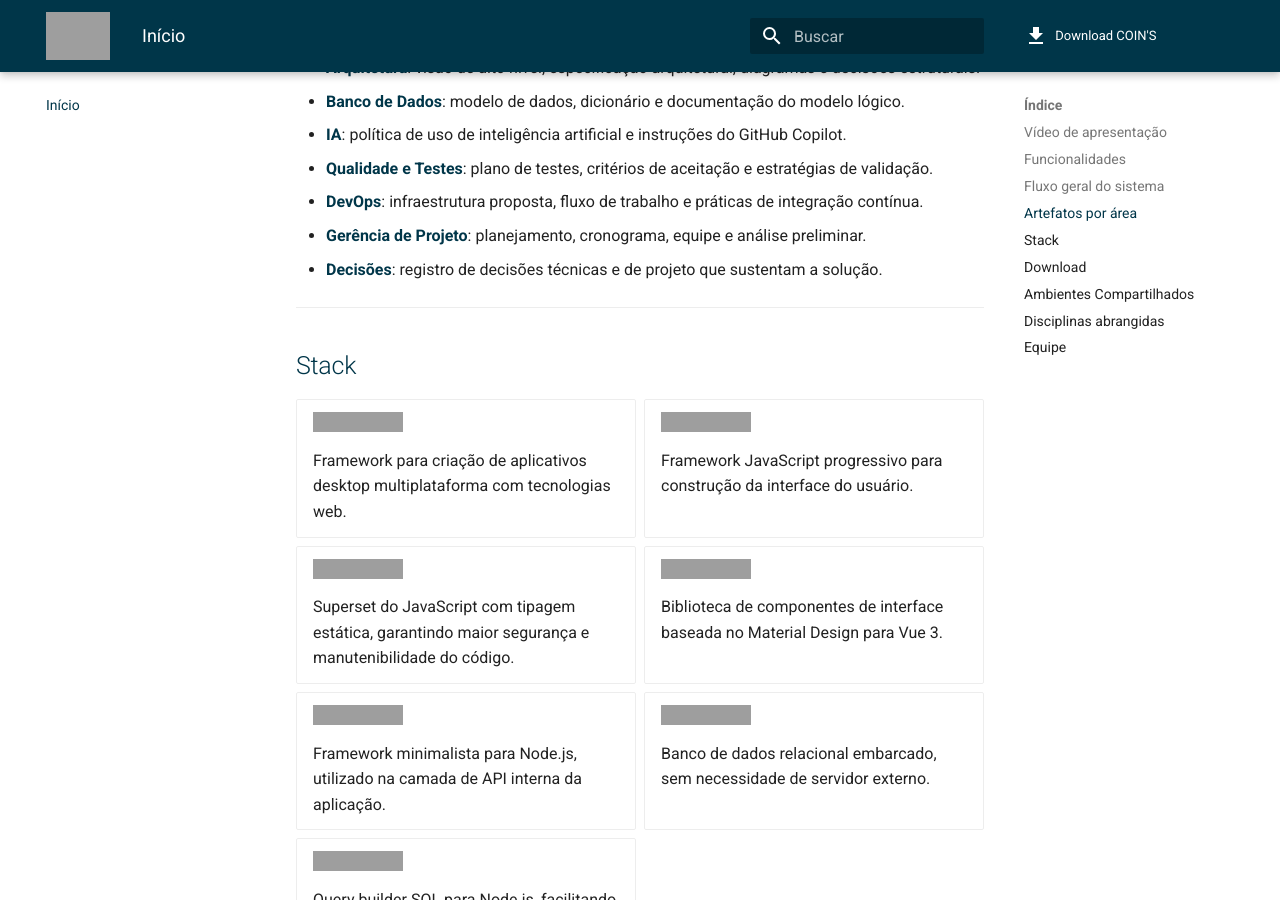
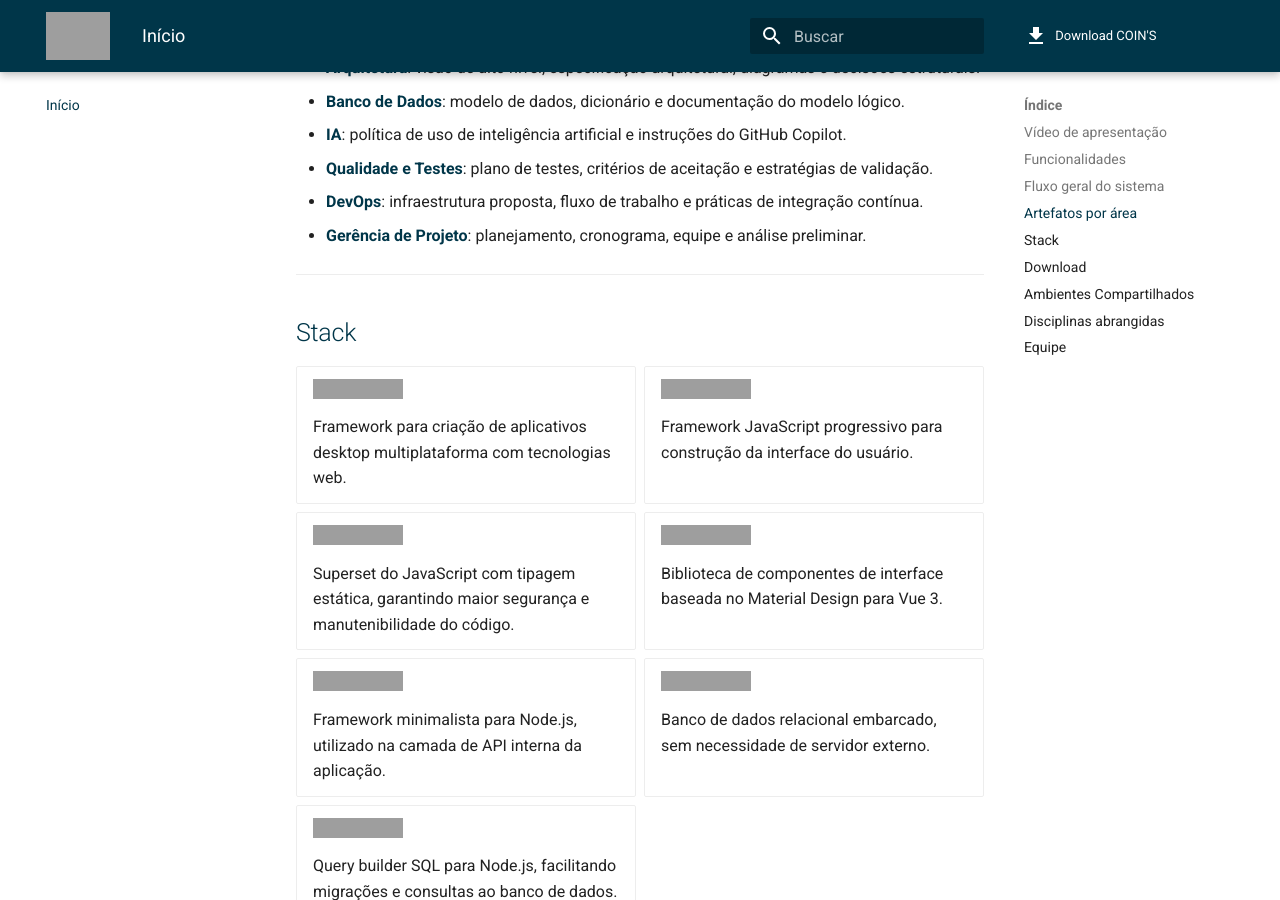
Before and after one commit to NES-Contabilidade-Integrada/doc-coins2026.1, an MkDocs documentation site: the page built from docs/index.md, in a window 1280 px wide and 900 px high, scrolled down 2189 px, cut to the strip 0-900 px from the top of the window. Built offline with MkDocs 1.6.1 and Material for MkDocs 9.7.7, drawn with Linux system fonts in a browser that asks for light colours; grey boxes are pictures that could not be loaded.

Commit message:
docs: remove seção de Decisões do menu e da tela inicial
Co-Authored-By: Claude Sonnet 4.6 <noreply@anthropic.com>

```diff
--- a/docs/index.md
+++ b/docs/index.md
@@ -53,7 +53,6 @@ A documentação reúne os principais entregáveis do projeto, organizados por
 - **[Qualidade e Testes](qualidade-testes/plano-de-testes.md)**: plano de testes, critérios de aceitação e estratégias de validação.
 - **[DevOps](devops/visao-geral.md)**: infraestrutura proposta, fluxo de trabalho e práticas de integração contínua.
 - **[Gerência de Projeto](gerencia-projeto/plano-do-projeto.md)**: planejamento, cronograma, equipe e análise preliminar.
-- **[Decisões](decisoes/decisoes.md)**: registro de decisões técnicas e de projeto que sustentam a solução.
 
 ---
 
--- a/mkdocs.yml
+++ b/mkdocs.yml
@@ -97,6 +97,3 @@ nav:
       - Plano de Projeto: gerencia-projeto/plano-do-projeto.md
       - Encerramento do Projeto: gerencia-projeto/encerramento-do-projeto.md
       - Template de Documento: gerencia-projeto/template-de-documento.md
-  - Decisões:
-      - Diário de Decisões: decisoes/decisoes.md
-      - Decisões Importadas: decisoes/diario-de-decisoes-importado.md
```
